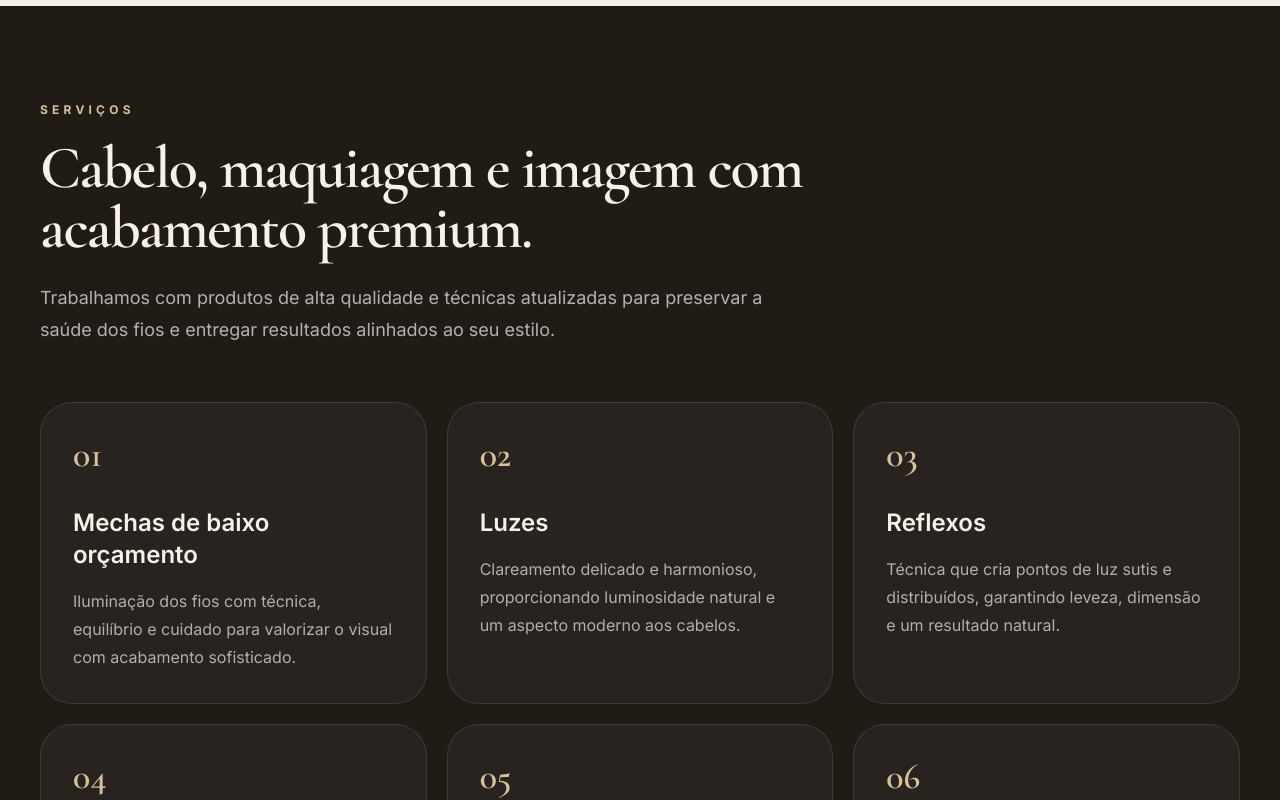
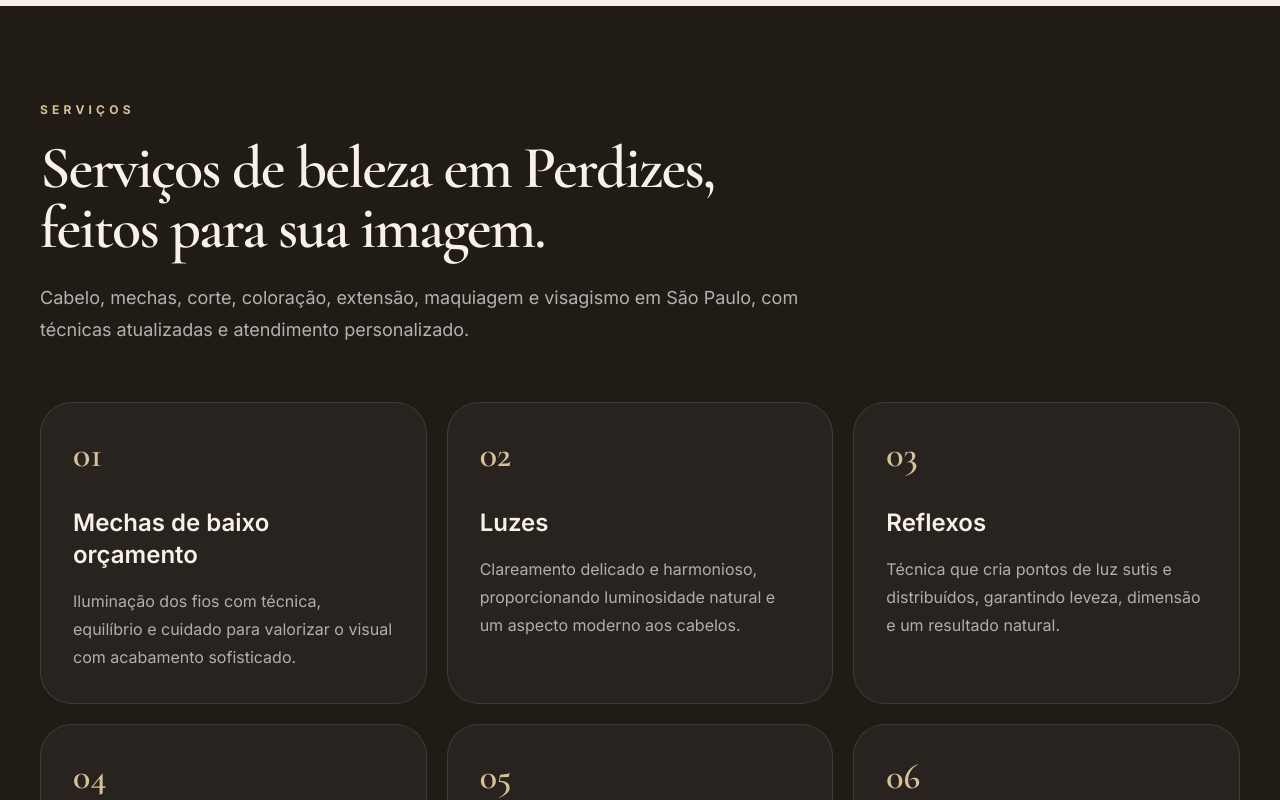
Before and after one commit to ramagla/landpage_romeu, a React (Vite) app: page / in a window 1280 px wide. Shown: the part 2120-2920 px from the top of the page. Built offline with nearby package versions, Linux system fonts and the light colour scheme; no server answers.

Commit message:
feat: reforçar seo local e ctas de contato

```diff
--- a/index.html
+++ b/index.html
@@ -3,16 +3,16 @@
     <head>
         <meta charset="UTF-8" />
         <meta name="viewport" content="width=device-width, initial-scale=1.0" />
-        <meta name="description" content="Romeu Beauty por Romeu Ferrazin. Atendimento premium em cabelo, maquiagem, mechas, colorimetria, mega hair e visagismo em São Paulo. Agende pelo WhatsApp." />
-        <meta name="keywords" content="Romeu Beauty, Romeu Ferrazin, cabelo em São Paulo, maquiagem em São Paulo, visagismo, colorimetria, mega hair, mechas, maquiagem social, maquiagem artística" />
+        <meta name="description" content="Romeu Beauty em Perdizes, São Paulo: cabelo, mechas, corte, coloração, extensão, maquiagem e visagismo. Consulte horários pelo WhatsApp." />
+        <meta name="keywords" content="salão de beleza Perdizes, cabeleireiro Perdizes, mechas Perdizes, maquiagem Perdizes, Romeu Beauty, Romeu Ferrazin, visagismo, coloração, extensão de cabelo" />
         <meta name="robots" content="index, follow" />
         <meta name="author" content="Romeu Ferrazin" />
         <meta name="theme-color" content="#191714" />
         <link rel="canonical" href="https://www.romeuferrazin.com.br/" />
         <link rel="icon" type="image/svg+xml" href="/favicon.svg" />
 
-        <meta property="og:title" content="Romeu Beauty | Romeu Ferrazin - Cabelo, Maquiagem e Visagismo em São Paulo" />
-        <meta property="og:description" content="Atendimento premium em cabelo, maquiagem, mechas, colorimetria, mega hair e visagismo em São Paulo. Agende pelo WhatsApp." />
+        <meta property="og:title" content="Romeu Beauty em Perdizes | Cabelo, Maquiagem e Visagismo" />
+        <meta property="og:description" content="Cabelo, mechas, corte, coloração, extensão, maquiagem e visagismo em Perdizes, São Paulo. Consulte pelo WhatsApp." />
         <meta property="og:type" content="website" />
         <meta property="og:url" content="https://www.romeuferrazin.com.br/" />
         <meta property="og:site_name" content="Romeu Beauty" />
@@ -21,8 +21,8 @@
         <meta property="og:image:alt" content="Romeu Ferrazin, profissional da Romeu Beauty" />
 
         <meta name="twitter:card" content="summary_large_image" />
-        <meta name="twitter:title" content="Romeu Beauty | Romeu Ferrazin - Cabelo, Maquiagem e Visagismo em São Paulo" />
-        <meta name="twitter:description" content="Atendimento premium em cabelo, maquiagem, mechas, colorimetria, mega hair e visagismo em São Paulo. Agende pelo WhatsApp." />
+        <meta name="twitter:title" content="Romeu Beauty em Perdizes | Cabelo, Maquiagem e Visagismo" />
+        <meta name="twitter:description" content="Cabelo, mechas, corte, coloração, extensão, maquiagem e visagismo em Perdizes, São Paulo. Consulte pelo WhatsApp." />
         <meta name="twitter:image" content="https://www.romeuferrazin.com.br/images/romeu-principal.jpg" />
 
         <script type="application/ld+json">
@@ -33,6 +33,8 @@
                 "founder": "Romeu Ferrazin",
                 "url": "https://www.romeuferrazin.com.br/",
                 "telephone": "+55 11 96469-8679",
+                "priceRange": "Sob consulta",
+                "currenciesAccepted": "BRL",
                 "image": "https://www.romeuferrazin.com.br/images/romeu-principal.jpg",
                 "address": {
                     "@type": "PostalAddress",
@@ -46,6 +48,9 @@
                     "https://www.instagram.com/romeubeauty/",
                     "https://www.facebook.com/people/Romeu-Beauty/100081464535551/"
                 ],
+                "openingHoursSpecification": [
+                    { "@type": "OpeningHoursSpecification", "dayOfWeek": ["Tuesday", "Wednesday", "Thursday", "Friday", "Saturday"], "opens": "09:00", "closes": "20:00" }
+                ],
                 "makesOffer": [
                     { "@type": "Offer", "itemOffered": { "@type": "Service", "name": "Cabelo" } },
                     { "@type": "Offer", "itemOffered": { "@type": "Service", "name": "Maquiagem" } },
@@ -57,7 +62,7 @@
             }
         </script>
 
-        <title>Romeu Beauty | Romeu Ferrazin - Cabelo, Maquiagem e Visagismo em São Paulo</title>
+        <title>Romeu Beauty em Perdizes | Cabelo, Maquiagem e Visagismo</title>
     </head>
     <body>
         <div id="root"></div>
--- a/src/components/Contact.jsx
+++ b/src/components/Contact.jsx
@@ -12,7 +12,7 @@ export function Contact() {
                     Viva uma experiência de beleza personalizada.
                 </h2>
                 <p className="mx-auto mt-7 max-w-3xl text-lg leading-8 text-white/66">
-                    Atendimento no salão localizado na Rua Monte Alegre, 47, São Paulo. Consulte valores, horários disponíveis e escolha o melhor momento para cuidar da sua imagem.
+                    Atendimento na Rua Monte Alegre, 47, em Perdizes, São Paulo. Consulte valores e horários disponíveis diretamente pelo WhatsApp.
                 </p>
 
                 <div className="mt-10 flex flex-col justify-center gap-4 sm:flex-row">
--- a/src/components/Services.jsx
+++ b/src/components/Services.jsx
@@ -8,10 +8,10 @@ export function Services() {
                 <div className="max-w-3xl">
                     <p className="text-xs font-bold uppercase tracking-[0.35em] text-[#d7c19a]">Serviços</p>
                     <h2 id="services-title" className="mt-5 font-display text-4xl font-semibold leading-none tracking-[-0.03em] md:text-6xl">
-                        Cabelo, maquiagem e imagem com acabamento premium.
+                        Serviços de beleza em Perdizes, feitos para sua imagem.
                     </h2>
                     <p className="mt-6 text-lg leading-8 text-white/66">
-                        Trabalhamos com produtos de alta qualidade e técnicas atualizadas para preservar a saúde dos fios e entregar resultados alinhados ao seu estilo.
+                        Cabelo, mechas, corte, coloração, extensão, maquiagem e visagismo em São Paulo, com técnicas atualizadas e atendimento personalizado.
                     </p>
                 </div>
 
```
